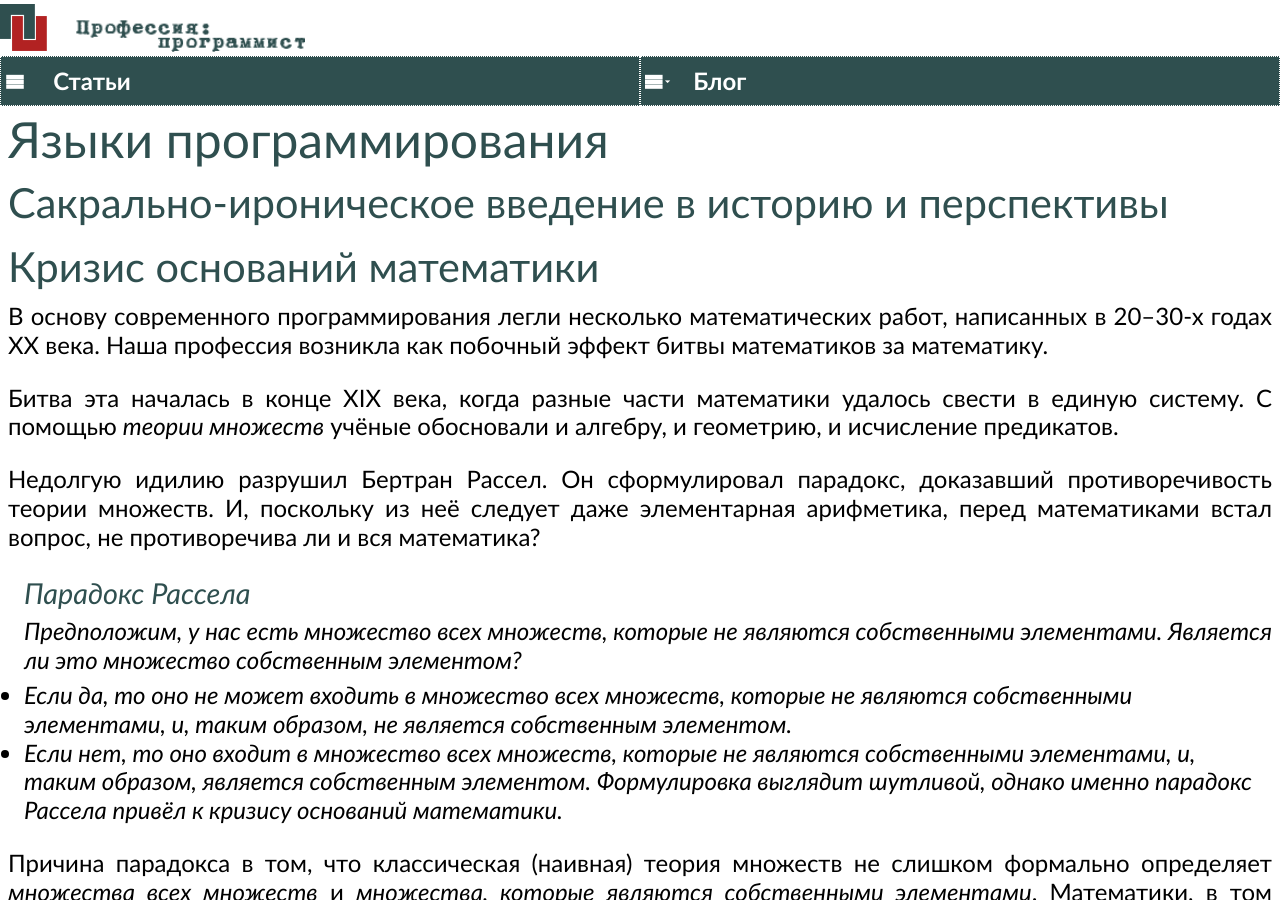
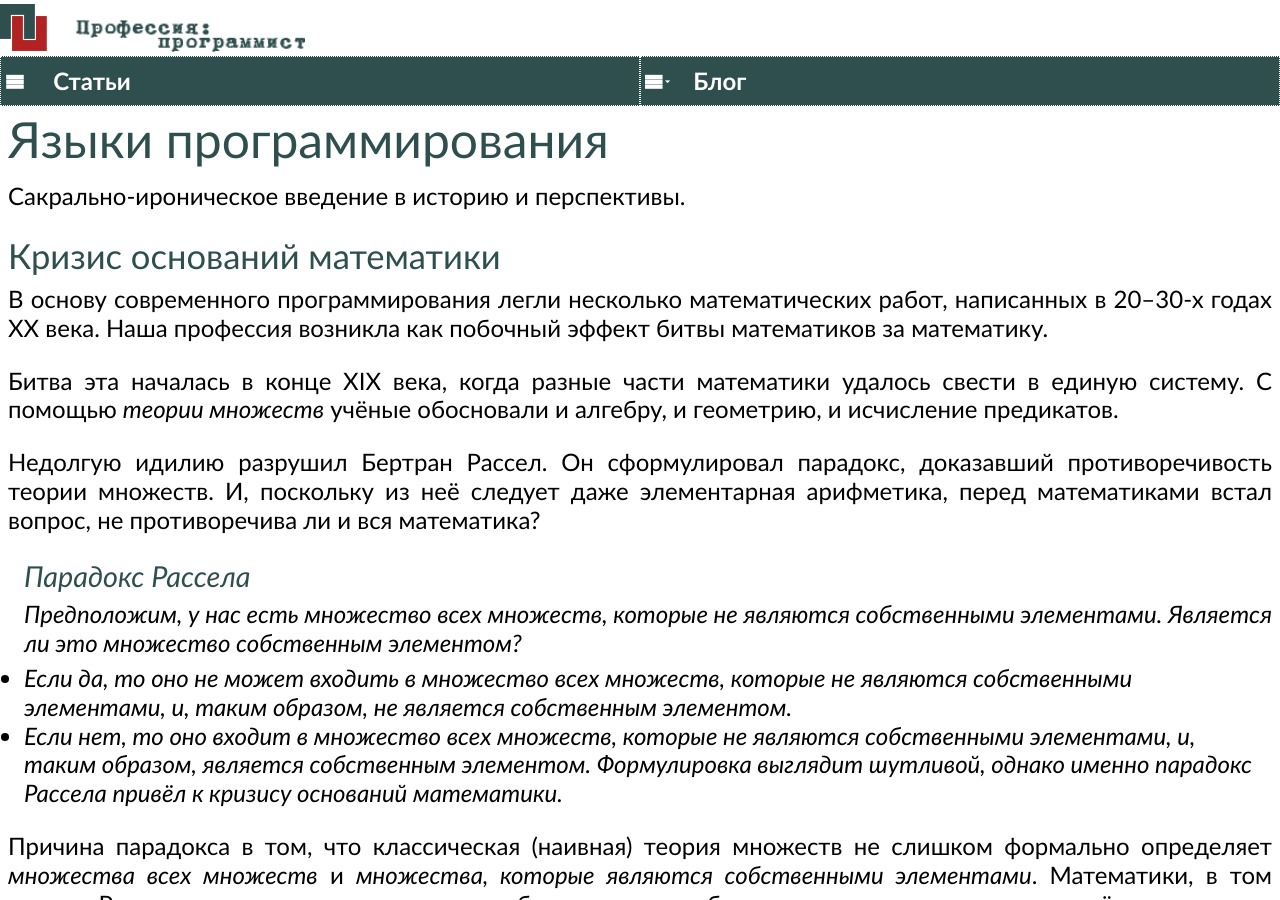
Before and after one commit to markshevchenko/markshevchenko.github.io, a Jekyll site: the page built from articles/program-languages.md, in a window 1280 px wide and 900 px high. Built offline with Jekyll 4.4.1, drawn with Linux system fonts in a browser that asks for light colours; some web fonts are replaced; comment, search, counter and statistics services are not loaded.

Commit message:
Подправил форматирование.

```diff
--- a/articles/program-languages.md
+++ b/articles/program-languages.md
@@ -1,10 +1,11 @@
 ---
 title: Языки программирования
-subtitle: Сакрально-ироническое введение в историю и перспективы
 id: program-languages
 ---
 
-## Кризис оснований математики
+Сакрально-ироническое введение в историю и перспективы.
+
+### Кризис оснований математики
 
 В основу современного программирования легли несколько математических работ, написанных в 20&ndash;30-х годах XX века. Наша профессия возникла как побочный
 эффект битвы математиков за математику.
@@ -79,7 +80,7 @@ id: program-languages
 
 Но, если математики проиграли сражение за полноту и непротиворечивость, может быть они могли выиграть на поле разрешимости?
 
-## Пооблема разрешения
+### Пооблема разрешения
 
 Как мы помним, в исчеслении высказываний существует *разрешаюшая процедура* для определения истинности теорем: чтобы узнать, верна ли теорема, мы строим таблицу истинности и изучаем
 столбец результата. Жизнь математиков сильно упростилась бы, умей они определять истинность теорем в других системах.
@@ -103,7 +104,7 @@ id: program-languages
 
 С другой стороны, некоторые функции вполне себе λ-определимы, и, следовательно, у нас есть способ их вычисления.
 
-## Машина Тьюринга
+### Машина Тьюринга
 
 Алан Тьюринг доказал неразрешимость Entscheidungsproblem через несколько месяцев после Чёрча, использовав умозрительную конструкцию, которая сейчас называется *машиной Тьюринга*.
 
@@ -124,7 +125,7 @@ id: program-languages
 Как сказал бы математик, классы вычислимых функций совпадают. Для программиста это означает, что любую функциональную программу, можно
 написать на императивном языке, а любую императивную&nbsp;&mdash; на функциональном.
 
-## Толстые и худые языки программирования
+### Толстые и худые языки программирования
 
 Если λ-исчисление и машина Тьюринга эквиваленты, означает ли это, что экивалентны все известные *модели вычисления*? Нет.
 
@@ -167,7 +168,7 @@ id: program-languages
 
 Препроцессор C не реализует циклы, поэтому с его помощью нельзя вычислять числа Фибоначчи на этапе компиляции. А с помьщью Тьюринг-полных шаблонов C++&nbsp;&mdash; можно.
 
-## Ретроспектива
+### Ретроспектива
 
 Историю языков программирования можно разложить в простую схему, которая, как и все простые схемы, ошибочна. Например, можно сказать, что первая веха в становлении программирования&nbsp&mdash;
 период с 45-го по 55-й год. Удобно, что числа круглые, однако писать первые программы начали не позднее 43-го года.
```
